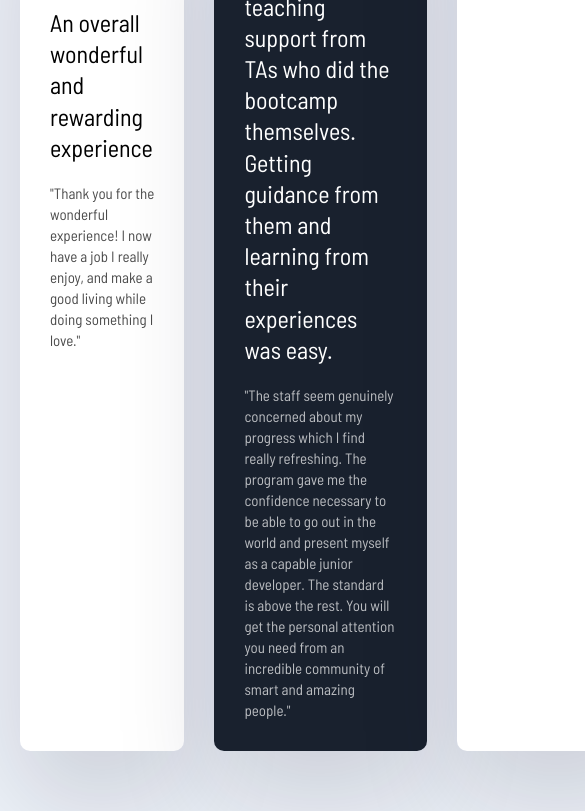
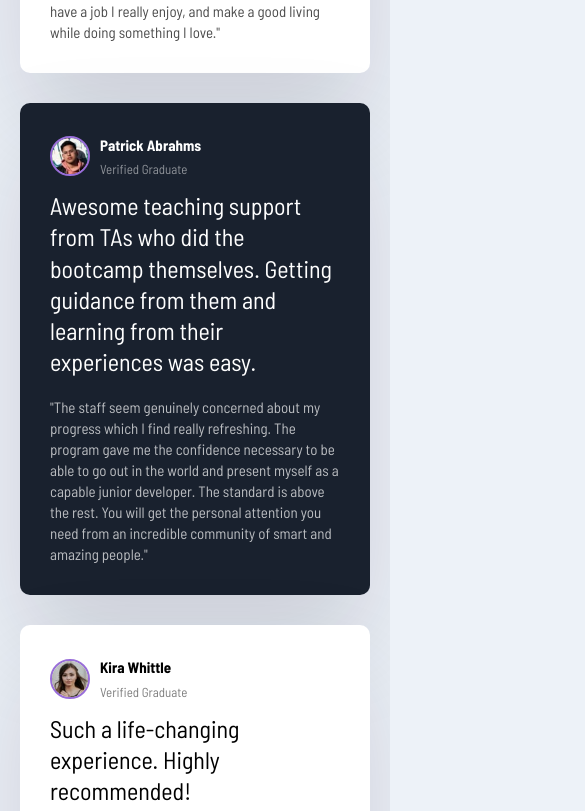
Before and after one commit to petrosAth/testimonials-grid, a plain HTML site: page index.html in a window 390 px wide. Shown: the part 1189-2000 px from the top of the page, 585 px wide, since content can reach past the window. Drawn offline with Linux system fonts and the light colour scheme.

Commit message:
Add @media config

```diff
--- a/styles/style.css
+++ b/styles/style.css
@@ -100,3 +100,24 @@ body {
 footer {
   text-align: center;
 }
+
+@media (max-width: 768px) {
+  .testimonials {
+    grid-template-columns: 1fr;
+    width: 100%;
+  }
+
+  .card:nth-of-type(1) {
+    grid-column: 1;
+  }
+
+  .card:nth-of-type(4) {
+    grid-column: 1;
+    grid-row: 4;
+  }
+
+  .card:nth-of-type(5) {
+    grid-column: 1;
+    grid-row: 5;
+  }
+}
```
